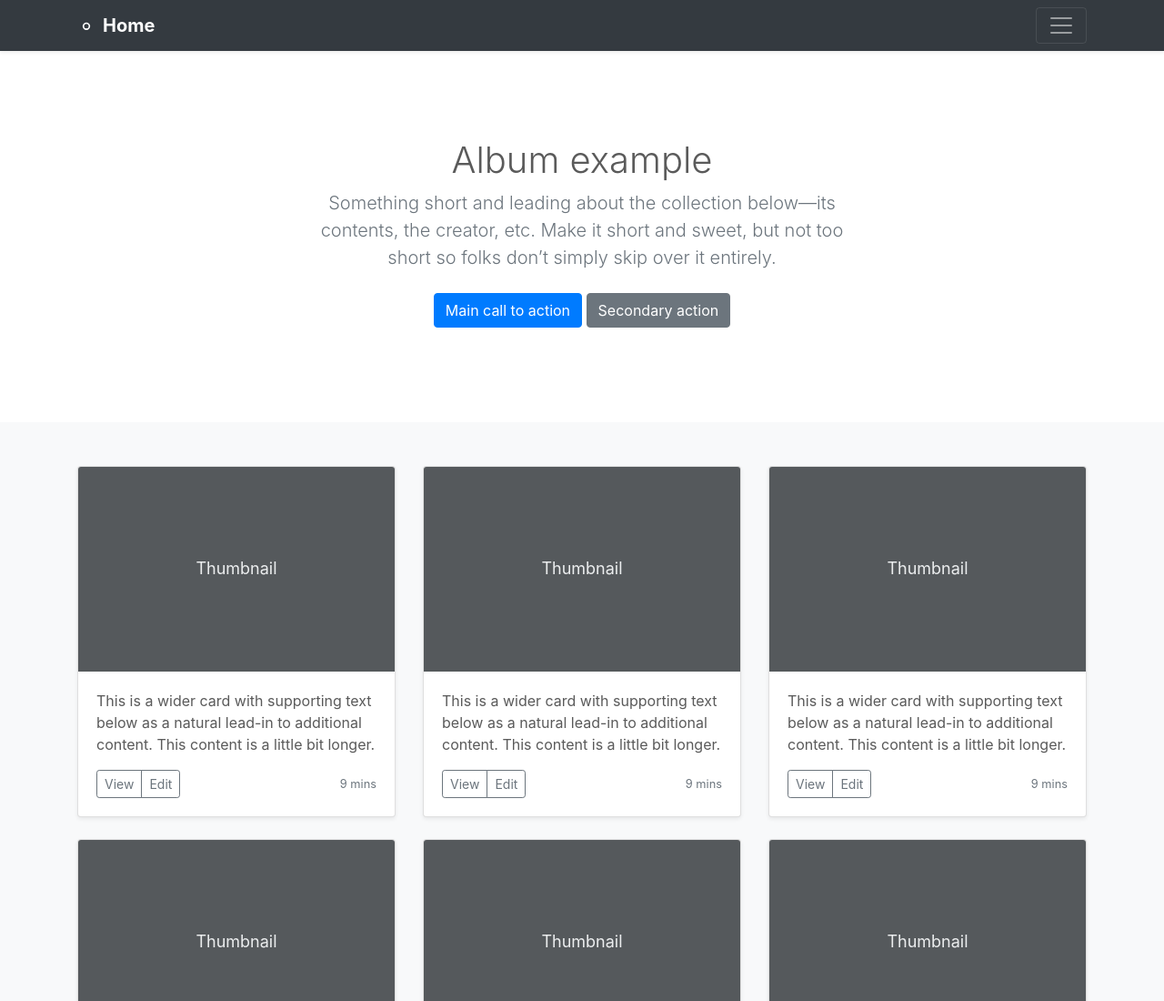
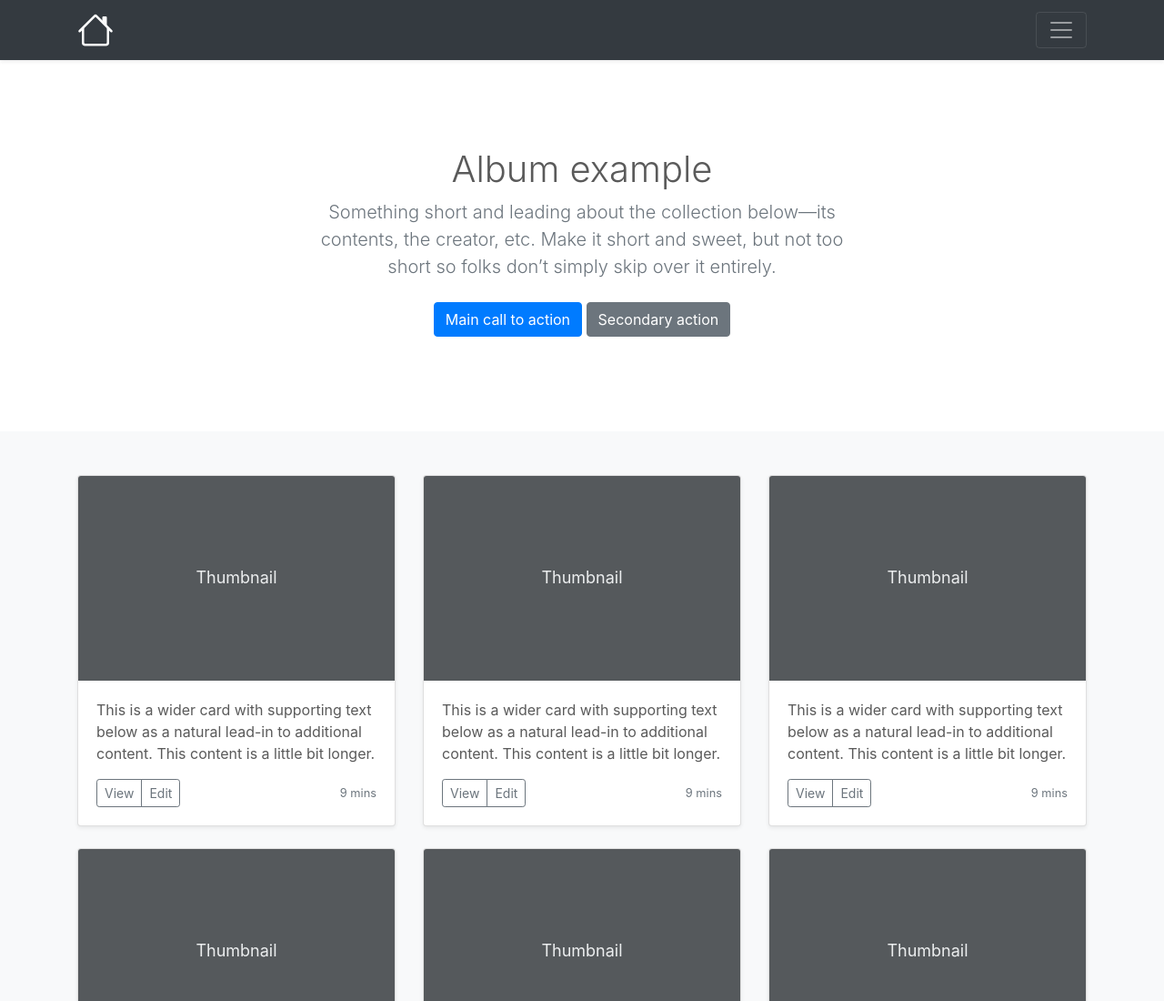
Before and after one commit to ch0bus/sport_logo, a plain HTML site: page bootstrap_tmplt/album.html in a window 1280 px wide. Shown: the top 1100 px of the page at 91% size. Drawn offline with nearby package versions, Linux system fonts and the light colour scheme.

Commit message:
fix home button

```diff
--- a/bootstrap_tmplt/album.html
+++ b/bootstrap_tmplt/album.html
@@ -56,8 +56,10 @@
   <div class="navbar navbar-dark bg-dark shadow-sm">
     <div class="container d-flex justify-content-between">
         <a href="index.html" class="navbar-brand d-flex align-items-center">
-            <svg xmlns="" width="20" height="20" fill="none" stroke="currentColor" stroke-linecap="round" stroke-linejoin="round" stroke-width="2" aria-hidden="true" class="mr-2" viewBox="0 0 24 24" focusable="false"><circle cx="12" cy="13" r="4"/></svg>
-            <strong>Home</strong>
+          <svg xmlns="http://www.w3.org/2000/svg" width="40" height="40" fill="currentColor" class="bi bi-house" viewBox="0 0 16 16">
+            <path fill-rule="evenodd" d="M2 13.5V7h1v6.5a.5.5 0 0 0 .5.5h9a.5.5 0 0 0 .5-.5V7h1v6.5a1.5 1.5 0 0 1-1.5 1.5h-9A1.5 1.5 0 0 1 2 13.5zm11-11V6l-2-2V2.5a.5.5 0 0 1 .5-.5h1a.5.5 0 0 1 .5.5z"/>
+            <path fill-rule="evenodd" d="M7.293 1.5a1 1 0 0 1 1.414 0l6.647 6.646a.5.5 0 0 1-.708.708L8 2.207 1.354 8.854a.5.5 0 1 1-.708-.708L7.293 1.5z"/>
+          </svg>
           </a>
       </a>
       <button class="navbar-toggler" type="button" data-toggle="collapse" data-target="#navbarHeader" aria-controls="navbarHeader" aria-expanded="false" aria-label="Toggle navigation">
```
Also changed, not shown: bootstrap_tmplt/index.html (+2 -0 lines), bootstrap_tmplt/pricing.html (+4 -2 lines).
